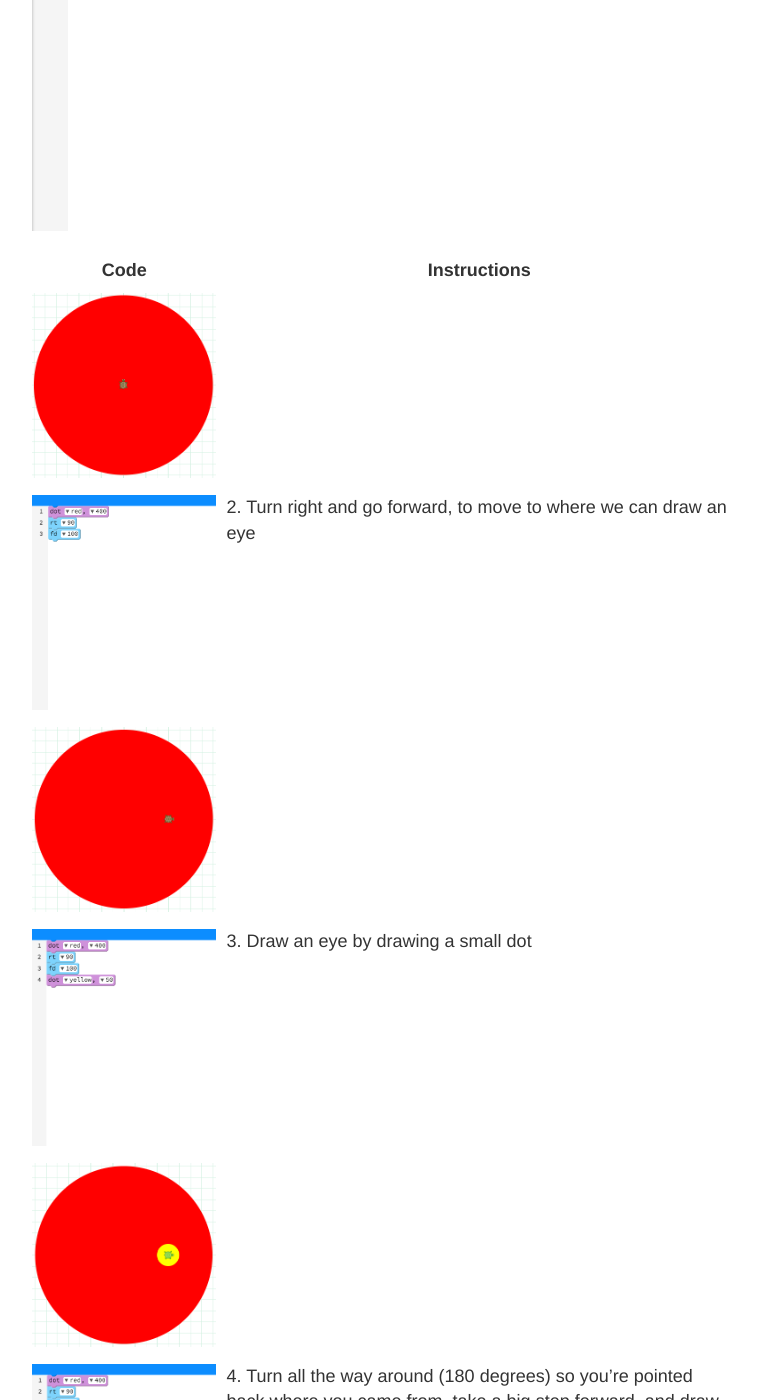
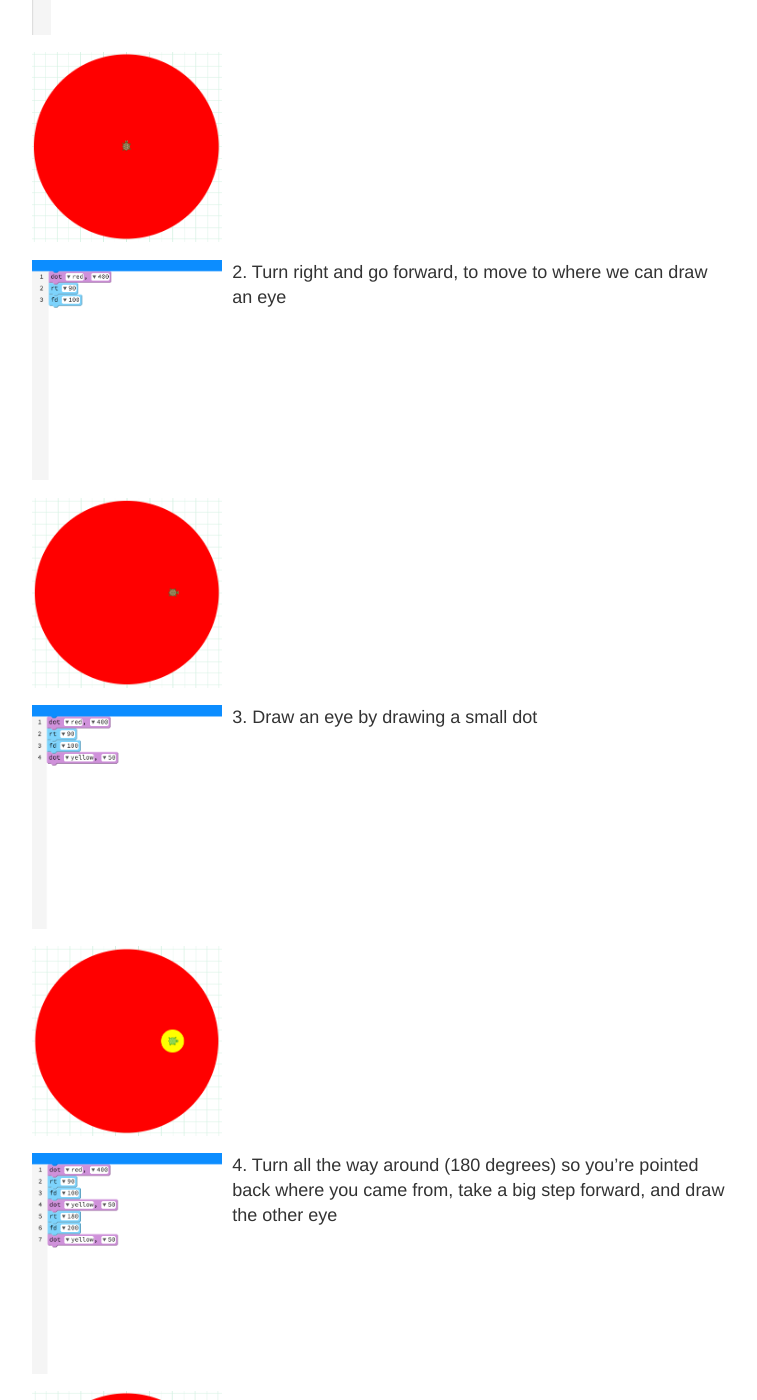
Before and after one commit to benjiwheeler/ada_and_leo_curriculum, a Jekyll site: the page built from _pages/pencilcode-face.md, in a window 1280 px wide and 1400 px high, scrolled down 588 px. Shown: the whole window, without its empty margins (258-1015 px from the left). Built offline with Jekyll 4.4.1, drawn with Linux system fonts in a browser that asks for light colours.

Commit message:
trying kramdown styling

```diff
--- a/_pages/pencilcode-face.md
+++ b/_pages/pencilcode-face.md
@@ -13,9 +13,6 @@
 | **Code** | **Instructions** |
 | -------- | ---------------- |
 | ![Step 1]({{ site.github.url }}/images/pencilcode/face/step_dot_code.png){: width="400px"} | 1. Draw a large dot (look in the "Art" section) |
-
-| **Code** | **Instructions** |
-| -------- | ---------------- |
 | ![Step 1]({{ site.github.url }}/images/pencilcode/face/step_dot_result.png){: width="400px"} |  |
 | ![Step 2]({{ site.github.url }}/images/pencilcode/face/step_enter_dot_code.png){: width="400px"} | 2. Turn right and go forward, to move to where we can draw an eye |
 | ![Step 2]({{ site.github.url }}/images/pencilcode/face/step_enter_dot_result.png){: width="400px"} |  |
```
Also changed, not shown: other parts of _pages/pencilcode-face.md (+3 -0 lines).
